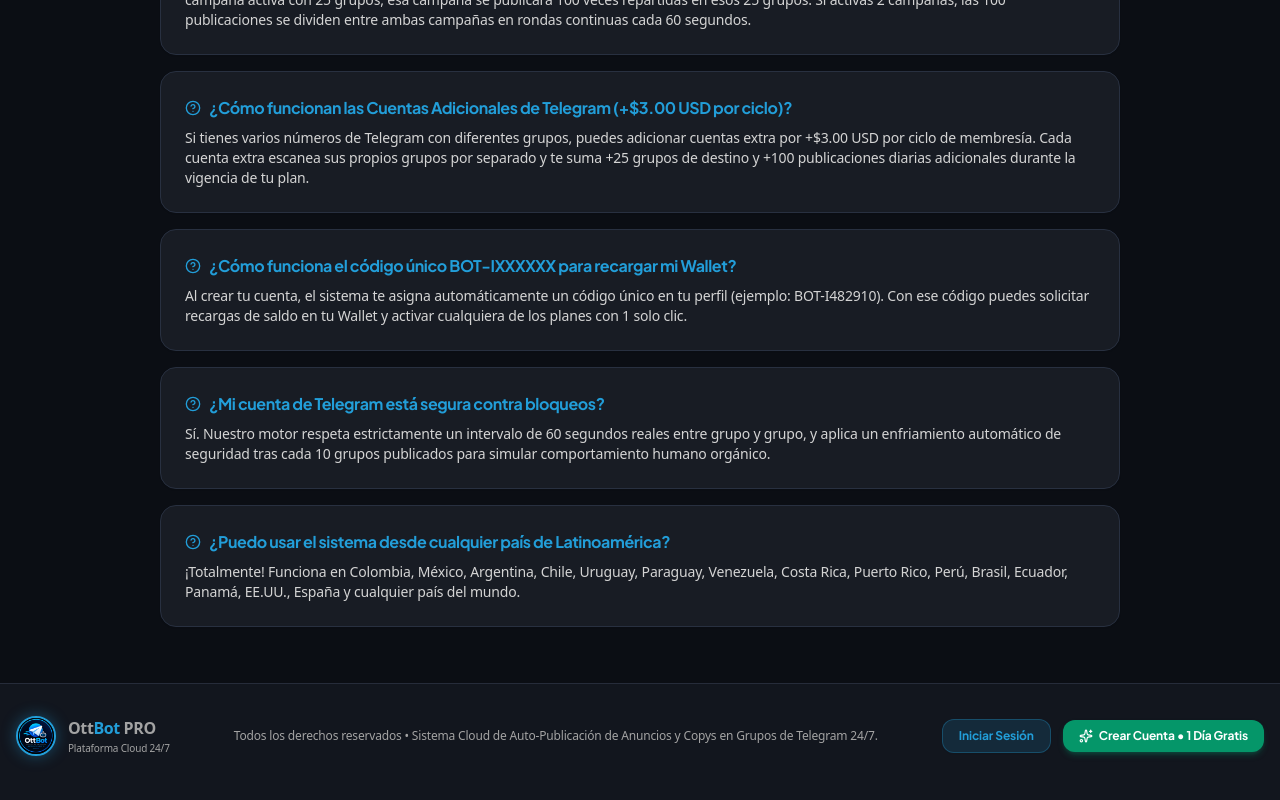
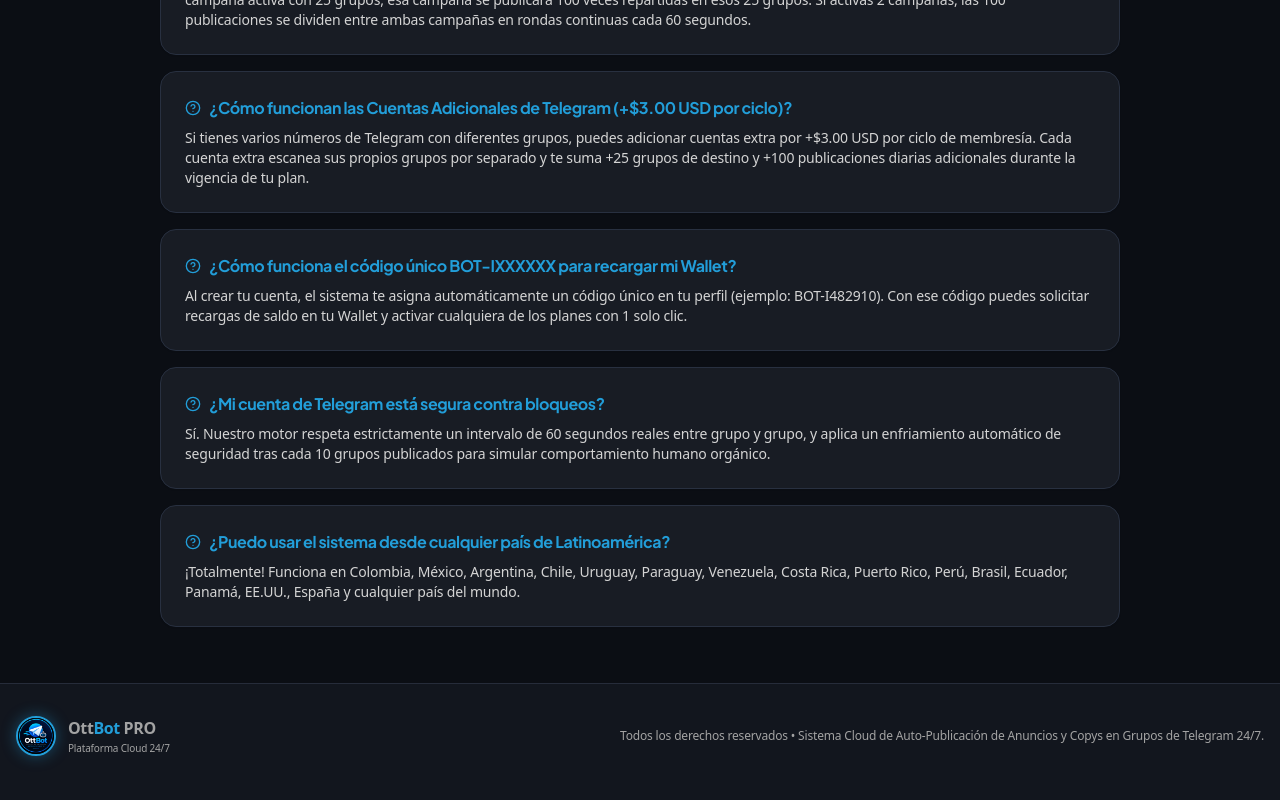
Before and after one commit to ottodonado2026/auto-publicador-telegram, a Next.js app: page / in a window 1280 px wide. Shown: the part 5610-6410 px from the top of the page. Built offline with nearby package versions, Linux system fonts and the light colour scheme.

Commit message:
fix: remove duplicate login and register buttons from footer

```diff
--- a/src/app/page.tsx
+++ b/src/app/page.tsx
@@ -1784,23 +1784,7 @@ export default function LandingPage() {
             </div>
           </div>
 
-          <p className="text-xs font-medium">{t.footer.rights}</p>
-
-          <div className="flex items-center gap-3">
-            <Link
-              href="/login"
-              className="px-4 py-2 rounded-xl bg-[#229ED9]/15 text-[#229ED9] border border-[#229ED9]/30 font-black text-xs hover:bg-[#229ED9] hover:text-white transition-all shadow-sm"
-            >
-              {t.nav.login}
-            </Link>
-            <Link
-              href="/login?mode=register"
-              className="px-4 py-2 rounded-xl bg-emerald-600 hover:bg-emerald-500 text-white font-black text-xs shadow-md shadow-emerald-600/30 transition-all flex items-center gap-1.5"
-            >
-              <Sparkles className="w-3.5 h-3.5" />
-              <span>{t.nav.freeTrial}</span>
-            </Link>
-          </div>
+          <p className="text-xs font-medium text-center sm:text-right">{t.footer.rights}</p>
         </div>
       </footer>
 
```
